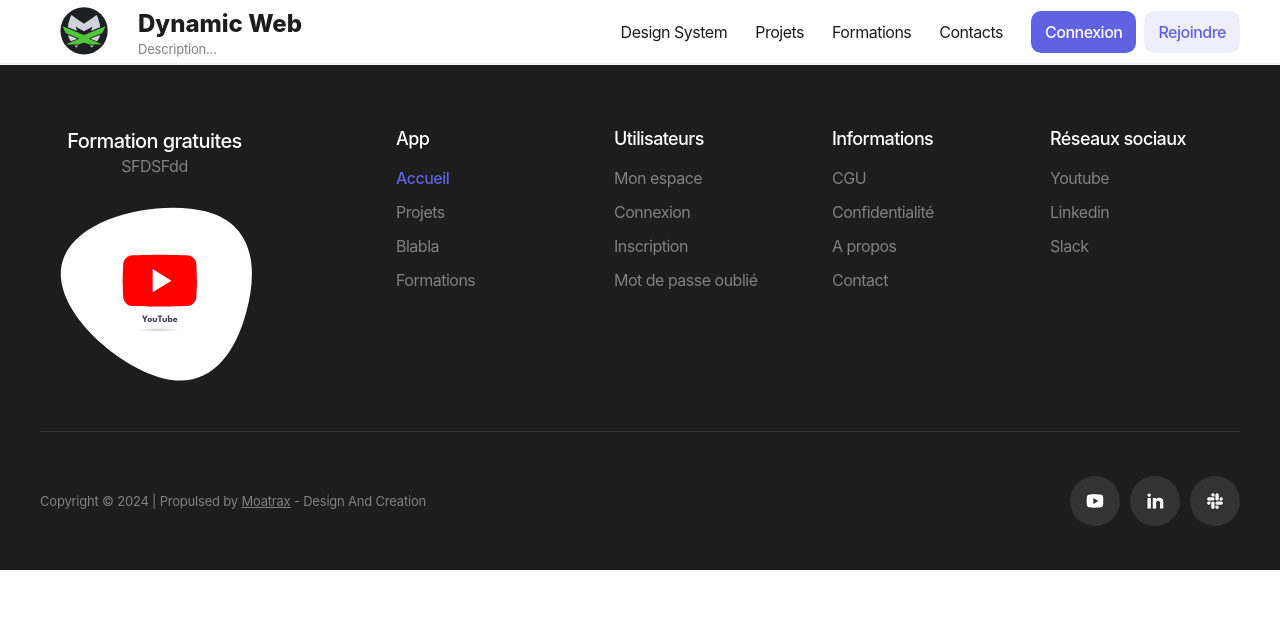
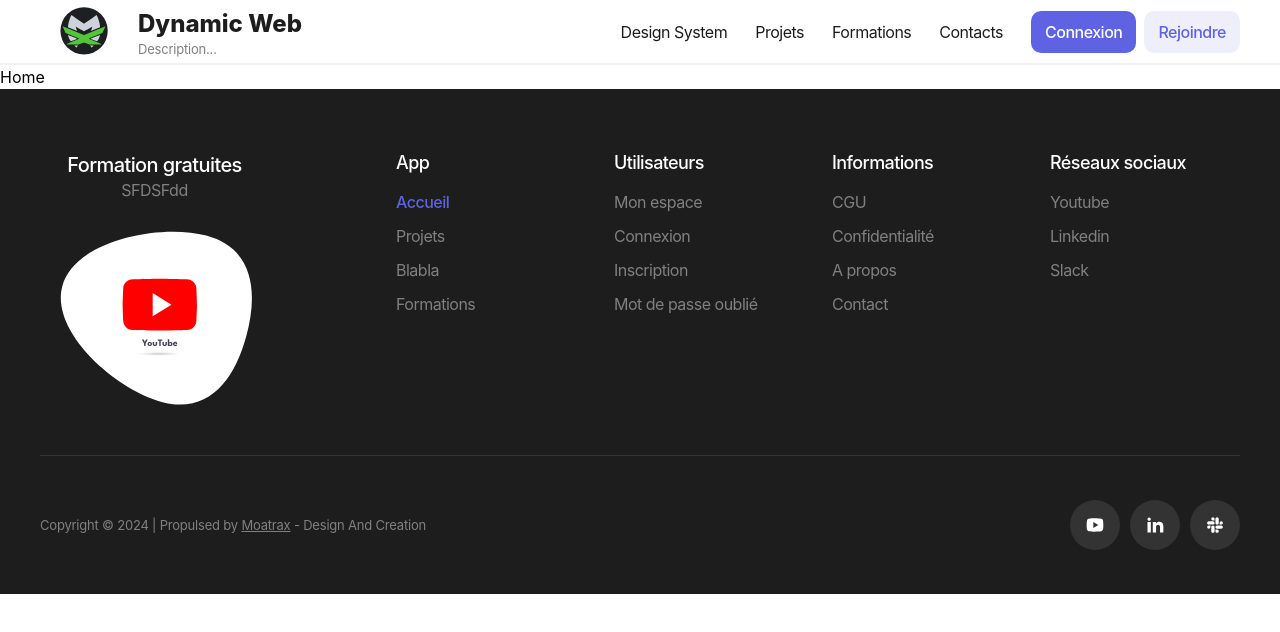
Before and after one commit to RomainDoyen/front-end-dynamic-web, a Next.js app: page / in a window 1280 px wide. Shown: the top 632 px of the page. Built offline with nearby package versions, Linux system fonts and the light colour scheme.

Commit message:
feat: Creating a layout component

```diff
--- a/src/pages/design-system.tsx
+++ b/src/pages/design-system.tsx
@@ -1,5 +1,4 @@
 import Container from '@/ui/components/container/container'
-import Navigation from '@/ui/components/navigation/navigation'
 import Seo from '@/ui/components/seo/seo'
 import Avatar from '@/ui/design-system/avatar/avatar'
 import Button from '@/ui/design-system/button/button'
@@ -7,15 +6,16 @@
 import Typography from '@/ui/design-system/typography/typography'
 import React from 'react'
 import { RiAccountCircleFill } from 'react-icons/ri'
+import Layout from '@/ui/components/layout/layout'
 
 export default function designsystem() {
   return (
-    <div>
+    <>
       <Seo
         title={"Dynamic Web"}
         description={"Description..."}
       />
-      <Navigation />
+      <Layout>
         <Container className="py-10 space-y-10">
           <Typography component="h1" variant="display">
             Bienvenue sur Dynamic Web !
@@ -34,6 +34,7 @@
           <Logo size="large" />
           <Avatar src="/images/avatar.png" alt="avatar" size="large" />
         </Container>
-    </div>
+      </Layout>
+    </>
   )
 }
--- a/src/pages/index.tsx
+++ b/src/pages/index.tsx
@@ -1,16 +1,16 @@
 import Seo from "@/ui/components/seo/seo";
-import Navigation from "@/ui/components/navigation/navigation";
-import Footer from "@/ui/components/navigation/footer";
+import Layout from "@/ui/components/layout/layout";
 
 export default function Home() {
   return (
-    <div>
+    <>
       <Seo
         title={"Dynamic Web"}
         description={"Description..."}
       />
-      <Navigation />
-      <Footer />
-    </div>
+      <Layout>
+        <h1>Home</h1>
+      </Layout>
+    </>
   );
 }
--- /dev/null
+++ b/src/ui/components/layout/layout.tsx
@@ -0,0 +1,16 @@
+import Navigation from "../navigation/navigation";
+import Footer from "../navigation/footer";
+
+type LayoutProps = {
+  children: React.ReactNode;
+};
+
+export default function layout({ children }: LayoutProps) {
+  return (
+    <>
+      <Navigation />
+      {children}
+      <Footer />
+    </>
+  )
+}
```
Lines whose indentation alone changed are shown as unchanged.
